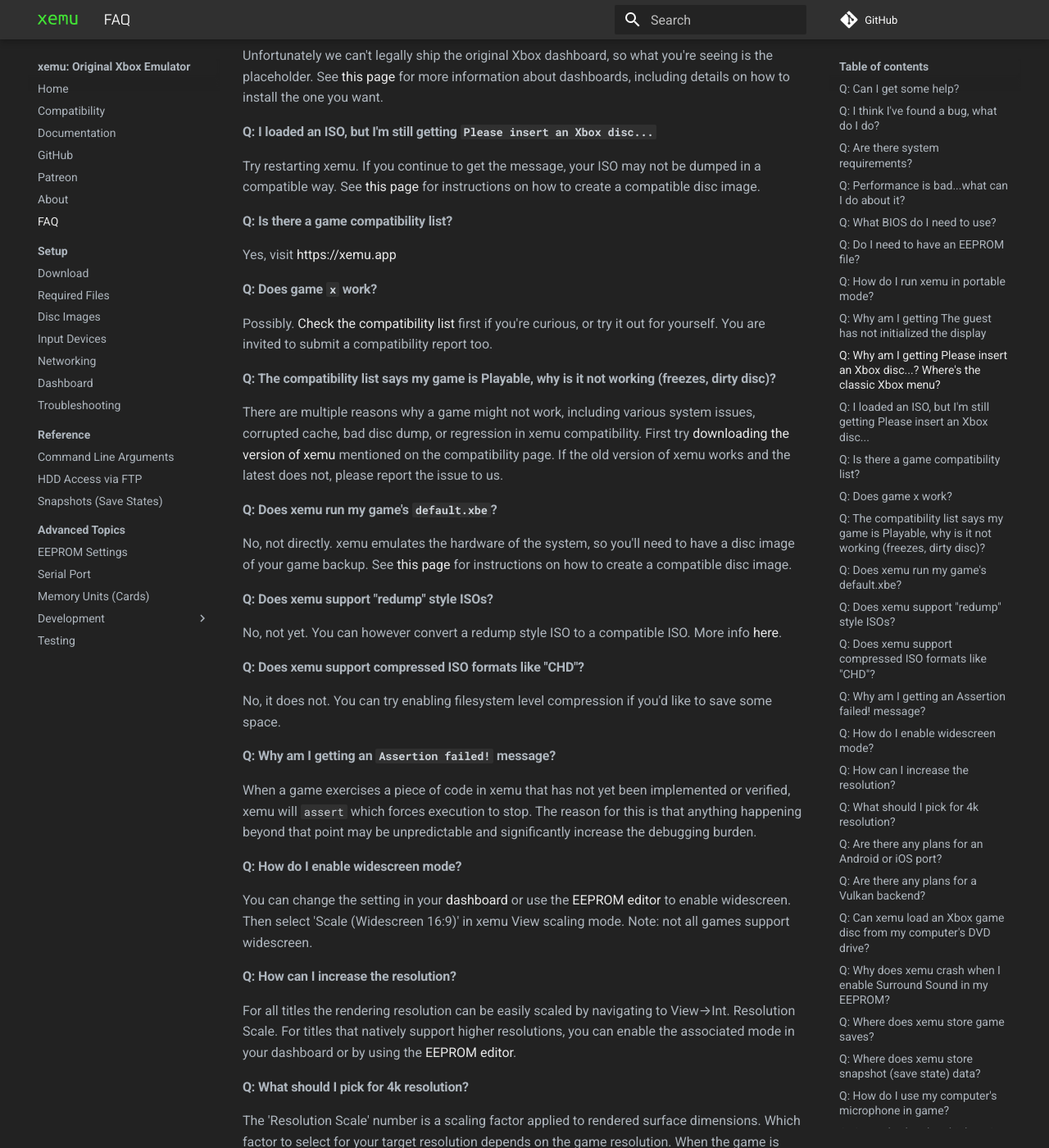
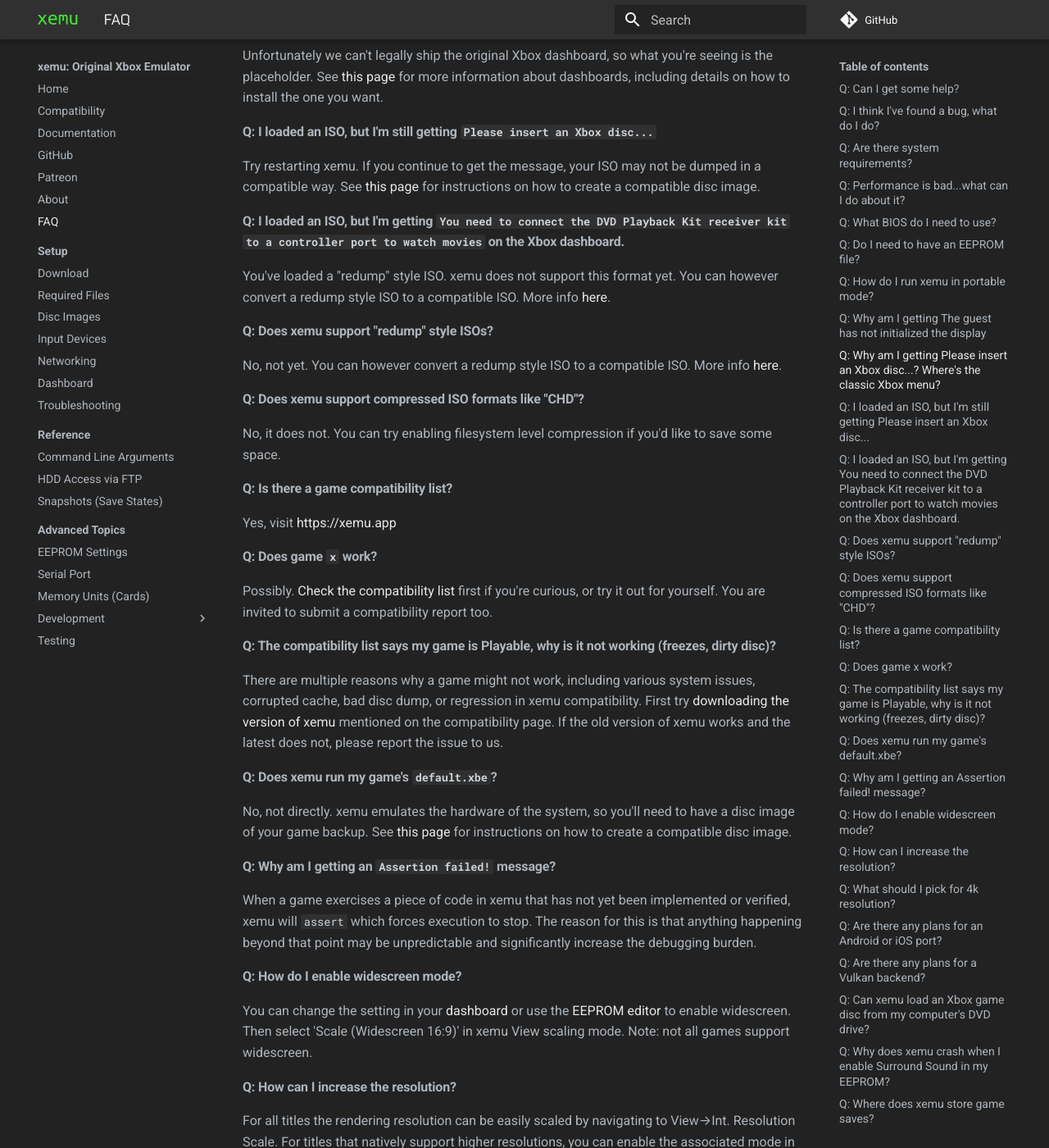
Before and after one commit to xemu-project/xemu-website, an MkDocs documentation site: the page built from docs/docs/faq.md, in a window 1280 px wide and 1400 px high, scrolled down 1097 px. Shown: the whole window at 82% size. Built offline with MkDocs 1.6.1 and Material for MkDocs 9.7.7, drawn with Linux system fonts in a browser that asks for light colours; comment, search, counter and statistics services are not loaded.

Commit message:
Update faq.md

```diff
--- a/docs/docs/faq.md
+++ b/docs/docs/faq.md
@@ -30,6 +30,15 @@ Unfortunately we can't legally ship the original Xbox dashboard, so what you're
 #### Q: I loaded an ISO, but I'm still getting `Please insert an Xbox disc...`
 Try restarting xemu. If you continue to get the message, your ISO may not be dumped in a compatible way. See [this page](disc-images.md) for instructions on how to create a compatible disc image.
 
+#### Q: I loaded an ISO, but I'm getting `You need to connect the DVD Playback Kit receiver kit to a controller port to watch movies` on the Xbox dashboard.
+You've loaded a "redump" style ISO. xemu does not support this format yet. You can however convert a redump style ISO to a compatible ISO. More info [here](<https://xemu.app/docs/disc-images/#about-redump-isos>).
+
+#### Q: Does xemu support "redump" style ISOs?
+No, not yet. You can however convert a redump style ISO to a compatible ISO. More info [here](<https://xemu.app/docs/disc-images/#about-redump-isos>).
+
+#### Q: Does xemu support compressed ISO formats like "CHD"?
+No, it does not. You can try enabling filesystem level compression if you'd like to save some space.
+
 #### Q: Is there a game compatibility list?
 Yes, visit https://xemu.app
 
@@ -41,12 +50,6 @@ There are multiple reasons why a game might not work, including various system i
 
 #### Q: Does xemu run my game's `default.xbe`?
 No, not directly. xemu emulates the hardware of the system, so you'll need to have a disc image of your game backup. See [this page](disc-images.md) for instructions on how to create a compatible disc image.
-
-#### Q: Does xemu support "redump" style ISOs?
-No, not yet. You can however convert a redump style ISO to a compatible ISO. More info [here](<https://xemu.app/docs/disc-images/#about-redump-isos>).
-
-#### Q: Does xemu support compressed ISO formats like "CHD"?
-No, it does not. You can try enabling filesystem level compression if you'd like to save some space.
 
 #### Q: Why am I getting an `Assertion failed!` message?
 When a game exercises a piece of code in xemu that has not yet been implemented or verified, xemu will `assert`  which forces execution to stop. The reason for this is that anything happening beyond that point may be unpredictable and significantly increase the debugging burden.
```
